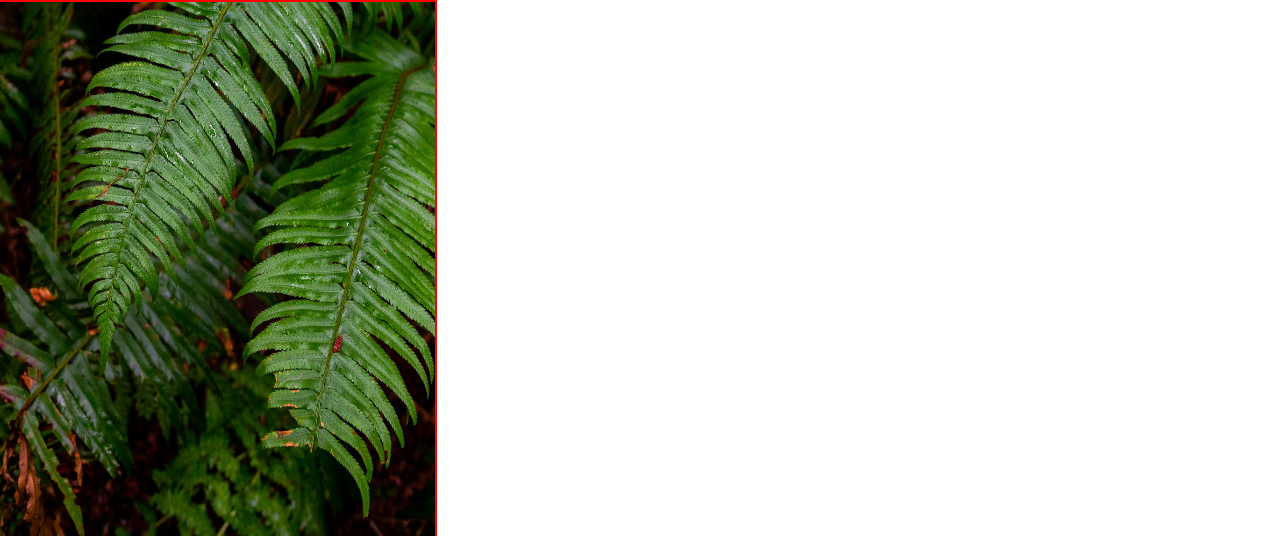
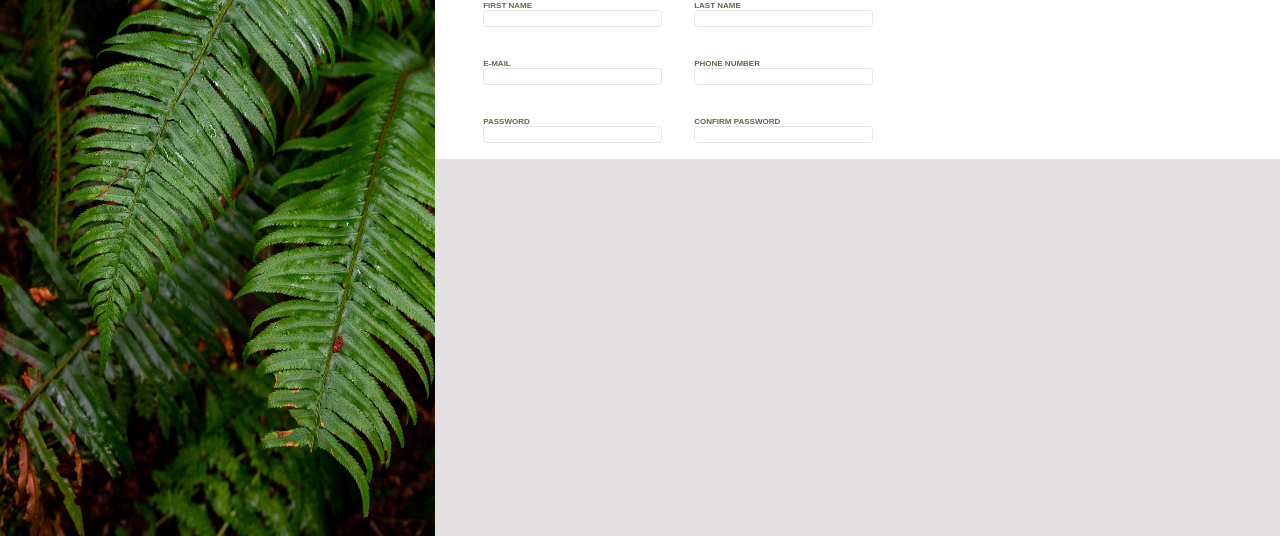
Before and after one commit to Frank2006x/sign-up-form, a plain HTML site: page index.html in a window 1280 px wide. Shown: the part 264-800 px from the top of the page. Drawn offline with Linux system fonts and the light colour scheme.

Commit message:
form added

```diff
--- a/index.html
+++ b/index.html
@@ -15,10 +15,58 @@
             <h1>ODIN</h1>
 
         </div>
+    </div>
+    <div class="sign">
+        <p>This is not a real online servi
+            ce! You know you need something like this in your life to
+            help you realize your deepest dreams. Sign up now to get star
+            ted. You know you want to.</p>
+            <div class="form">
+
+                <h3 >Let's do it</h3>
+                <form >
+
+                    <div>
+                        <label for="first_name">FIRST NAME</label>
+                        <input type="text" id="first_name">
+                    </div>
+                    <div>
+                        <label for="last_name">LAST NAME</label>
+                        <input type="text" id="last_name">
+                    </div>
+                    <div>
+                        <label for="email">E-MAIL</label>
+                        <input type="email" id="email">
+                    </div>
+                    <div>
+                        <label for="phone">PHONE NUMBER</label>
+                        <input type="tel" id="phone" maxlength="10">
+                    </div>
+                    <div>
+                        <label for="password">PASSWORD</label>
+                        <input type="password" id="password">
+                    </div>
+                    <div>
+                        <label for="con-password">CONFIRM PASSWORD</label>
+                        <input type="password" id="con-password">
+                    </div>
+                </form>
+            </div>
+    </div>
 
 
 
-    </div>
+
+
+
+
+
+
+
+
+
+
+
 
 </body>
 </html>
--- a/style.css
+++ b/style.css
@@ -10,13 +10,17 @@
 *{
     padding: 0px;
     margin: 0px;
-    outline: 2px solid red;
+    /* outline: 2px solid red; */
     box-sizing: border-box;
 
 
 }
 html{
     outline: 4px solid blueviolet;
+    background-color:rgba(255, 255, 255, 0.886);
+}
+body{
+    display: flex;
 }
 .container{
     position: relative;
@@ -57,3 +61,51 @@ html{
     color: white;
     font-size: 100px;
 }
+.sign{
+    background-color:rgb(227, 225, 225);
+
+    font-weight: 700;
+    font-family:'Gill Sans', 'Gill Sans MT', Calibri, 'Trebuchet MS', sans-serif;
+    font-size: large;
+
+}
+p{
+    line-height: 2rem;
+    margin: 6rem 3rem 0rem 3rem ;
+    margin-right: 15rem;
+}
+form{
+    display: flex;
+    flex-wrap: wrap;
+    gap: 2rem ;
+    margin-top: 1.5rem;
+
+}
+form,h3{
+    margin: 1.5rem 3rem 0rem 3rem ;
+    margin-right: 15rem;
+}
+form div{
+    display: flex;
+    flex-direction: column;
+    font-family:Arial, Helvetica, sans-serif;
+    font-size: 0.5rem;
+
+    color: #596D48;
+
+
+}
+.form{
+    background-color: white;
+    padding-bottom: 1rem;
+
+}
+input{
+    border: 0.1rem solid #E5E7EB;
+    border-radius: 0.2rem ;
+}
+input:focus{
+    border: 0.15rem solid #2b6ff7c8;
+    border-radius: 0.2rem ;
+
+}
```
